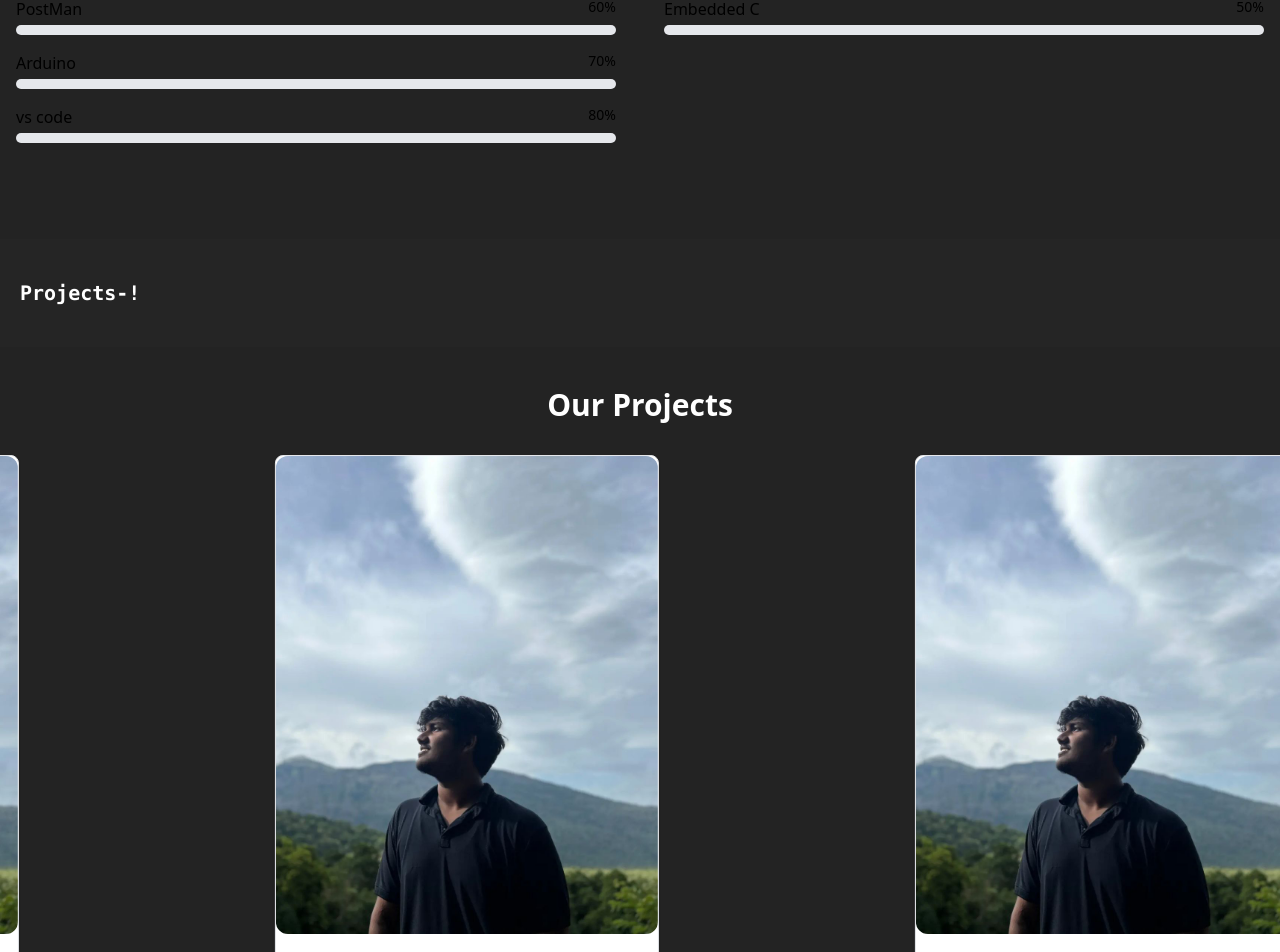
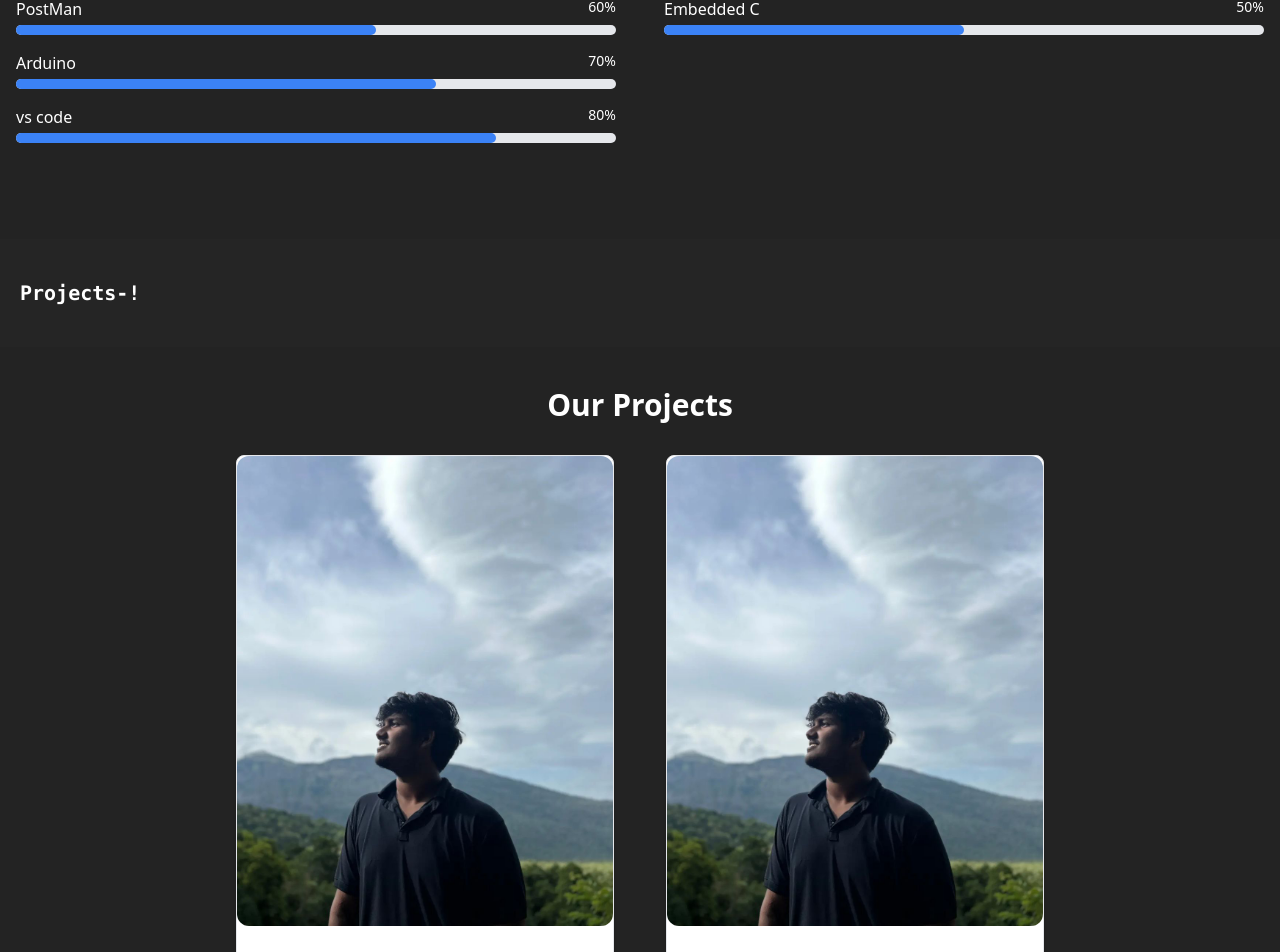
Before and after one commit to Naresh-Developr/portfolio, a React (Create React App) app: page / in a window 1280 px wide. Shown: the part 2493-3445 px from the top of the page. Built offline with nearby package versions, Linux system fonts and the light colour scheme.

Commit message:
projects card and footer update

```diff
--- a/package.json
+++ b/package.json
@@ -4,6 +4,7 @@
   "private": true,
   "dependencies": {
     "@heroicons/react": "^2.1.5",
+    "@material-tailwind/react": "^2.1.10",
     "@testing-library/jest-dom": "^5.17.0",
     "@testing-library/react": "^13.4.0",
     "@testing-library/user-event": "^13.5.0",
--- a/src/App.css
+++ b/src/App.css
@@ -1,6 +1,8 @@
 @tailwind base;
 @tailwind components;
 @tailwind utilities;
+
+
 
 header li ul{
   @apply px-5
@@ -22,29 +24,25 @@ header li ul{
 }
 
 .slider-container {
-  overflow: hidden; /* Hide overflowing content */
-  position: relative; /* For absolute positioning of slides */
+  width: 100%;
+  overflow: hidden; /* Hide any overflowing slides */
+  display: flex;
+  justify-content: center;
 }
 
-.slider {
-  display: flex; /* Align slides in a row */
-  transition: transform 0.5s ease; /* Smooth transition */
+.project-card {
+  flex: 0 0 45%; /* Ensure two projects are displayed side by side */
+  margin: 0 10px;
 }
 
-.slide {
-  min-width: 50%; /* Each slide takes half the width */
-  box-sizing: border-box; /* Include padding in width */
-  display: flex; /* Allow flex for inner content */
-  flex-direction: column; /* Stack items vertically */
-  align-items: center; /* Center align content */
+.project-image {
+  width: 100%;
+  height: auto;
+  object-fit: cover;
+  border-radius: 12px;
 }
 
-.slide-image {
-  width: 100%; /* Make images responsive */
-  height: auto; /* Maintain aspect ratio */
-  object-fit: cover; /* Cover the area while preserving aspect ratio */
-  border-radius: 12px; /* Rounded corners */
-}
+
 
 /* Optional: You can adjust padding/margins for the slide content */
 .p-5 {
--- a/src/App.js
+++ b/src/App.js
@@ -1,12 +1,9 @@
 import './App.css';
-import About from './components/About.js';
 import Experience from './components/Experience.js';
 import Footer from './components/Footer.js';
 import Header from './components/Header.js';
 import Home from './components/Home.js';
 import Projects from './components/Projects.js';
-import ProjectsBar from './components/ProjectsBar.js';
-import SkillBar from './components/SkillBar.js'
 import Skills from './components/Skills.js';
 
 function nav(name){
@@ -27,6 +24,7 @@ function App() {
       <Skills/>
       {nav("Projects-!")}
       <Projects/>
+      {nav("Contact Me @")}
       <Footer/>
     </div>
   );
--- a/src/components/About.js
+++ /dev/null
@@ -1,11 +0,0 @@
-import React from 'react';
-
-export default function About() {
-  return (
-    <section className="bg-About-Head">
-      <div>
-        <h1 className="text-xl text-white font-mono font-semibold px-5 py-10">About Me #</h1>
-      </div>
-    </section>
-  );
-}
--- a/src/components/Footer.js
+++ b/src/components/Footer.js
@@ -1,8 +1,9 @@
+import React from 'react';
+
 export default function Footer() {
-    return <section>
-        <footer class="bg-head rounded-lg shadow m-4 dark:bg-About-Head">
+    return <footer class=" border-dark bg-About-Head ">
             <div class="w-full mx-auto max-w-screen-xl p-4 md:flex md:items-center md:justify-between">
-                <span class="text-sm text-gray-500 sm:text-center dark:text-gray-400">© 2023 <a href="https://flowbite.com/" class="hover:underline">Flowbite™</a>. All Rights Reserved.
+                <span class=" text-sm text-gray-500 sm:text-center dark:text-gray-400">© 2023 <a href="https://flowbite.com/" class="hover:underline">Flowbite™</a>. All Rights Reserved.
                 </span>
                 <ul class="flex flex-wrap items-center mt-3 text-sm font-medium text-gray-500 dark:text-gray-400 sm:mt-0">
                     <li>
@@ -21,6 +22,6 @@ export default function Footer() {
             </div>
         </footer>
 
-    </section>
+
 
 }
--- a/src/components/Projects.js
+++ b/src/components/Projects.js
@@ -1,4 +1,4 @@
-import { useEffect, useState, useRef } from 'react';
+import { useEffect, useState } from 'react';
 import hero from '../assets/profile.jpg';
 
 
@@ -13,41 +13,52 @@ const Projects = () => {
     ];
 
     const [currentIndex, setCurrentIndex] = useState(0);
-    const sliderRef = useRef(null); // Create a ref for the slider
 
-    // Autoplay Logic
+    // Autoplay Logic (change slides every 3 seconds)
     useEffect(() => {
         const interval = setInterval(() => {
-            setCurrentIndex((prevIndex) => (prevIndex + 1) % content.length); // Loop back to first item
-        }, 3000); // Change slides every 3 seconds
+            handleNextSlide();
+        }, 3000); // 3 seconds interval
 
-        return () => clearInterval(interval); // Cleanup on unmount
-    }, [content.length]);
+        return () => clearInterval(interval); // Cleanup interval on unmount
+    }, []);
 
-    // Update the slider position based on currentIndex
-    useEffect(() => {
-        if (sliderRef.current) {
-            sliderRef.current.style.transform = `translateX(-${currentIndex * 100}%)`;
-        }
-    }, [currentIndex]);
+    // Move to the next two projects
+    const handleNextSlide = () => {
+        setCurrentIndex((prevIndex) => (prevIndex + 2) % content.length); // Loop back when reaching the end
+    };
+
+    // Get the next two projects based on currentIndex
+    const getDisplayedProjects = () => {
+        const firstProjectIndex = currentIndex % content.length;
+        const secondProjectIndex = (currentIndex + 1) % content.length;
+        return [content[firstProjectIndex], content[secondProjectIndex]];
+    };
+
+    const displayedProjects = getDisplayedProjects();
 
     return (
         <section className="py-10 bg-home">
             <h2 className="text-white text-3xl text-center font-bold mb-8">Our Projects</h2>
-            <div className='slider-container'>
-                <div className='slider' ref={sliderRef}>
-                    {content.map((project, index) => (
-                        <div className='slide' key={index}>
+            <div className="slider-container">
+                <div className="flex justify-center gap-8">
+                    {displayedProjects.map((project, index) => (
+                        <div className="project-card" key={index}>
                             <div className="max-w-sm bg-white border border-gray-200 rounded-lg shadow dark:bg-gray-800 dark:border-gray-700">
                                 <a href="#">
-                                    <img className="slide-image" src={project.image} alt={`Project ${index + 1}`} />
+                                    <img className="project-image" src={project.image} alt={project.title} />
                                 </a>
                                 <div className="p-5">
                                     <a href="#">
-                                        <h5 className="mb-2 text-2xl font-bold tracking-tight text-gray-900 dark:text-white">{project.title}</h5>
+                                        <h5 className="mb-2 text-2xl font-bold tracking-tight text-gray-900 dark:text-white">
+                                            {project.title}
+                                        </h5>
                                     </a>
                                     <p className="mb-3 font-normal text-gray-700 dark:text-gray-400">{project.description}</p>
-                                    <a href="#" className="inline-flex items-center px-3 py-2 text-sm font-medium text-center text-white bg-blue-700 rounded-lg hover:bg-blue-800">
+                                    <a
+                                        href="#"
+                                        className="inline-flex items-center px-3 py-2 text-sm font-medium text-center text-white bg-blue-700 rounded-lg hover:bg-blue-800"
+                                    >
                                         Read more
                                     </a>
                                 </div>
--- a/src/components/ProjectsBar.js
+++ /dev/null
@@ -1,7 +0,0 @@
-export default function ProjectsBar(){
-    return <section className="bg-About-Head">
-    <div>
-      <h1 className="text-xl text-white font-mono font-semibold px-5 py-10">Projects-!</h1>
-    </div>
-  </section>
-}
--- a/src/components/SkillBar.js
+++ /dev/null
@@ -1,9 +0,0 @@
-
-
-export default function SkillBar() {
-  return <section className="bg-About-Head">
-  <div>
-    <h1 className="text-xl text-white font-mono font-semibold px-5 py-10">Skill-$</h1>
-  </div>
-</section>
-}
--- a/src/components/Skills.js
+++ b/src/components/Skills.js
@@ -5,7 +5,7 @@ export default function Skills(){
         <div className="grid grid-cols-2 gap-12">
           <div>
             <h1 className="text-white font-mono pb-10 text-2xl font-bold">Programming Skills</h1>
-            {renderSkill("C", 75,"white")}
+            {renderSkill("C", 75)}
             {renderSkill("Java", 75)}
             {renderSkill("Python", 80)}
             {renderSkill("PHP", 60)}
@@ -48,13 +48,16 @@ function renderSkill(skill, percentage, color = "blue") {
   return (
     <div className="mb-4">
       <div className="flex justify-between mb-1">
-        <span className={`text-base font-medium text-${color}-700 dark:text-white`}>{skill}</span>
-        <span className={`text-sm font-medium text-${color}-700 dark:text-white`}>{percentage}%</span>
+        <span className="text-base font-medium text-white">{skill}</span>
+        <span className="text-sm font-medium text-white">{percentage}%</span>
       </div>
       <div className="w-full bg-gray-200 rounded-full h-2.5 dark:bg-gray-700">
         <div
-          className={`bg-${color}-600 h-2.5 rounded-full`}
-          style={{ width: `${percentage}%` }}
+          className="h-2.5 rounded-full"
+          style={{
+            width: `${percentage}%`,
+            backgroundColor: color === "blue" ? "#3b82f6" : color === "purple" ? "#a855f7" : "#3b82f6",
+          }}
         ></div>
       </div>
     </div>
```
Also changed, not shown: 1 other file (tests, documents, lock files or other folders).
